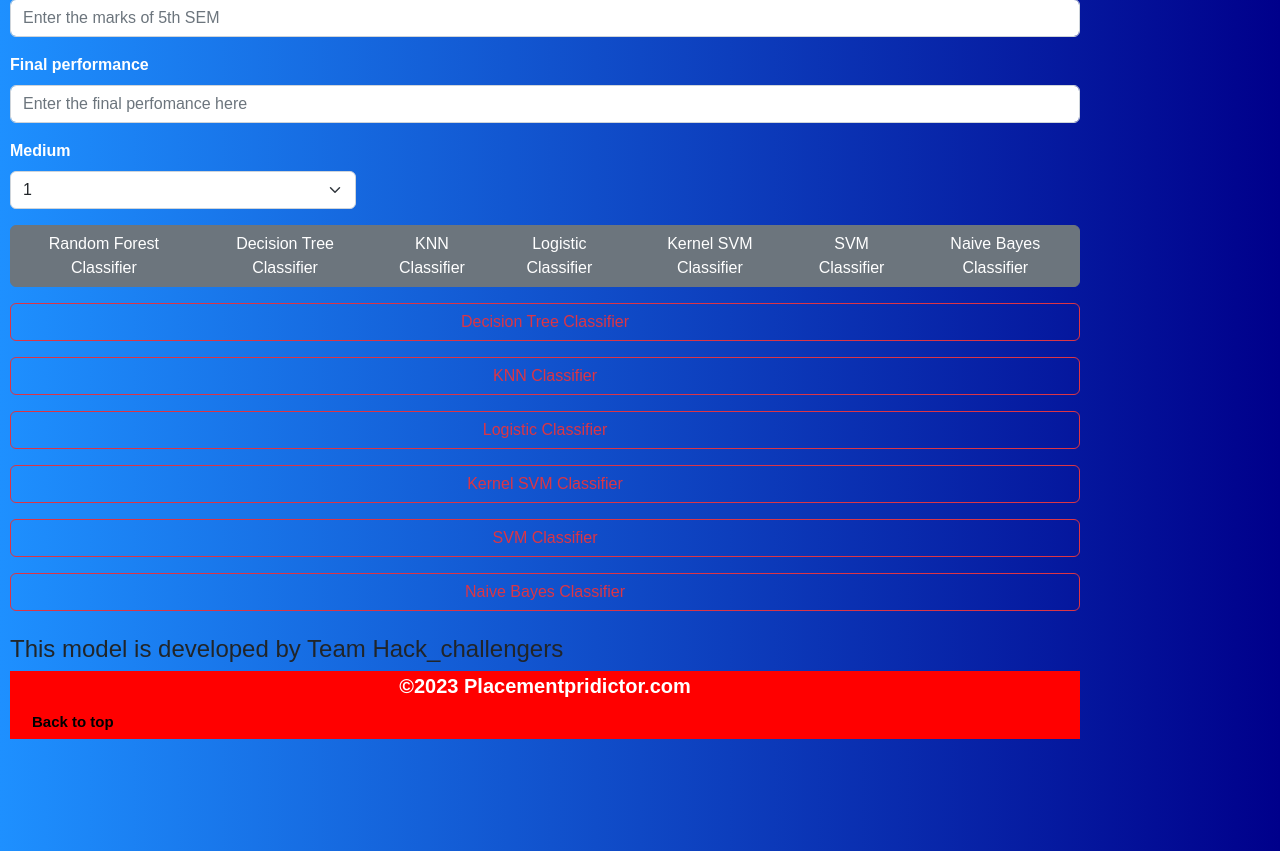
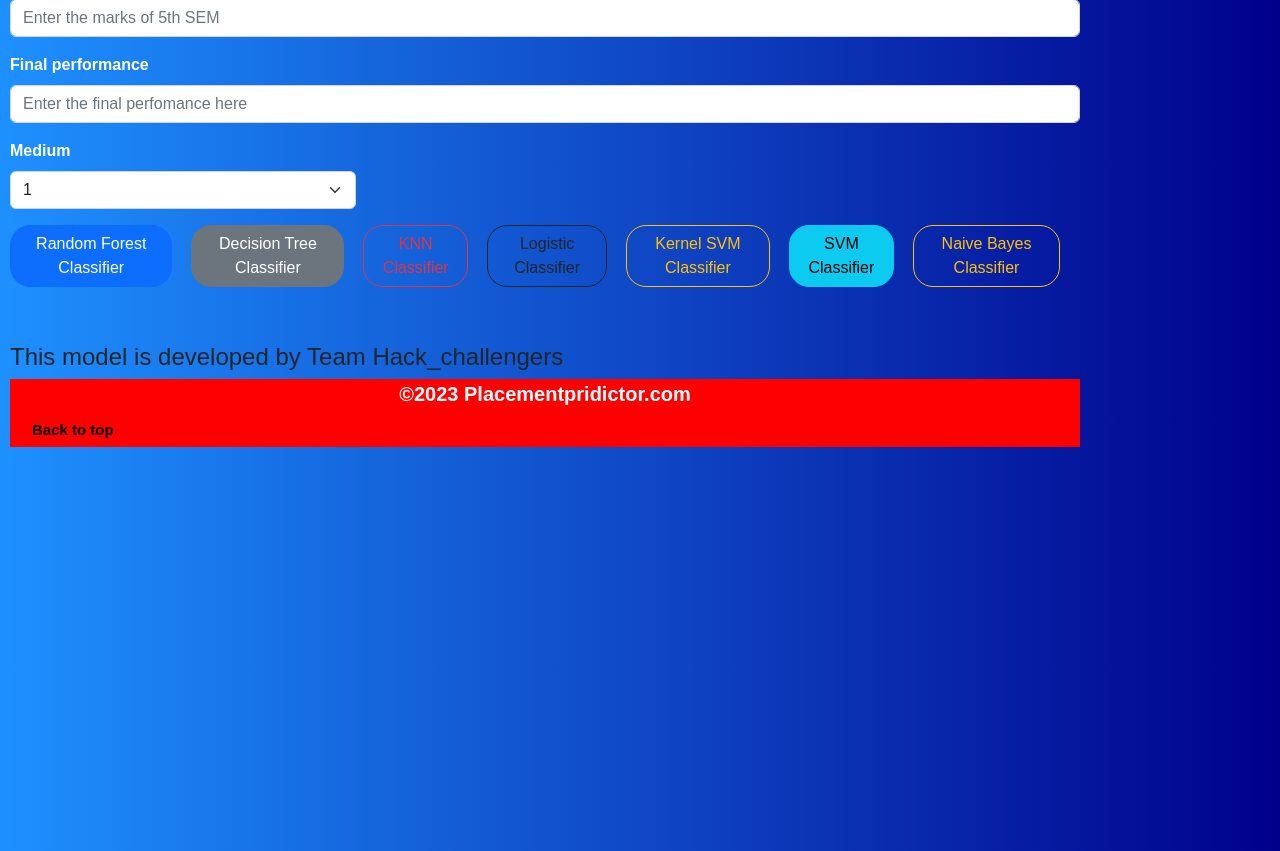
Before and after one commit to Jayendra-1017/piet_placement_prediction_students, a Flask app: page / in a window 1280 px wide. Shown: the part 600-1451 px from the top of the page. Run offline with Flask 3, Linux system fonts and the light colour scheme; parts of the project's set-up code (start-up, migrations or seed data) failed here and were passed over; some libraries are stand-ins or nearby versions.

Commit message:
Update index.html

```diff
--- a/templates/index.html
+++ b/templates/index.html
@@ -247,6 +247,10 @@
             color: #e01212;
 
            }
+           #b1,#b2,#b3,#b4,#b5,#b6,#b7{
+            margin-right: 20px;
+            border-radius: 20px;
+           }
           </style>
 </head>
 
@@ -310,44 +314,20 @@
                 </select>
             </div>
             <div class="btn-group" role="group" aria-label="Basic example">
-                <button type="submit" class="btn btn-secondary">Random Forest Classifier</button>
-                <button type="submit" class="btn btn-secondary">Decision Tree Classifier</button>
-                <button type="submit" class="btn btn-secondary">KNN Classifier</button>
-                <button type="submit" class="btn btn-secondary">Logistic Classifier</button>
+                <button type="submit" class="btn btn-primary" id="b1">Random Forest Classifier</button>
+                <button type="submit" class="btn btn-secondary" id="b2">Decision Tree Classifier</button>
+                <button type="submit" class="btn btn-outline-danger" id="b3">KNN Classifier</button>
 
-                <button type="submit" class="btn btn-secondary">Kernel SVM Classifier</button>
+                <button type="submit" class="btn btn-outline-dark" id="b4">Logistic Classifier</button>
+                <button type="submit" class="btn btn-outline-warning" id="b5">Kernel SVM Classifier</button>
 
-                <button type="submit" class="btn btn-secondary">SVM Classifier</button>
-                <button type="submit" class="btn btn-secondary">Naive Bayes Classifier</button>
+                <button type="submit" class="btn btn-info" id="b6">SVM Classifier</button>
+                <button type="submit" class="btn btn-outline-warning" id="b7">Naive Bayes Classifier</button>
 
 
               </div>
 
 
-            <div class="col-12">
-                <button type="submit" class="btn btn-outline-danger">Decision Tree Classifier</button>
-            </div>
-
-            <div class="col-12">
-                <button type="submit" class="btn btn-outline-danger">KNN Classifier</button>
-            </div>
-
-            <div class="col-12">
-                <button type="submit" class="btn btn-outline-danger">Logistic Classifier</button>
-            </div>
-
-            <div class="col-12">
-                <button type="submit" class="btn btn-outline-danger">Kernel SVM Classifier</button>
-            </div>
-
-            <div class="col-12">
-                <button type="submit" class="btn btn-outline-danger">SVM Classifier</button>
-            </div>
-
-            <div class="col-12">
-                <button type="submit" class="btn btn-outline-danger">Naive Bayes Classifier</button>
-            </div>
-        </form>
 
 
         <p style="color: #FFF;">
```
